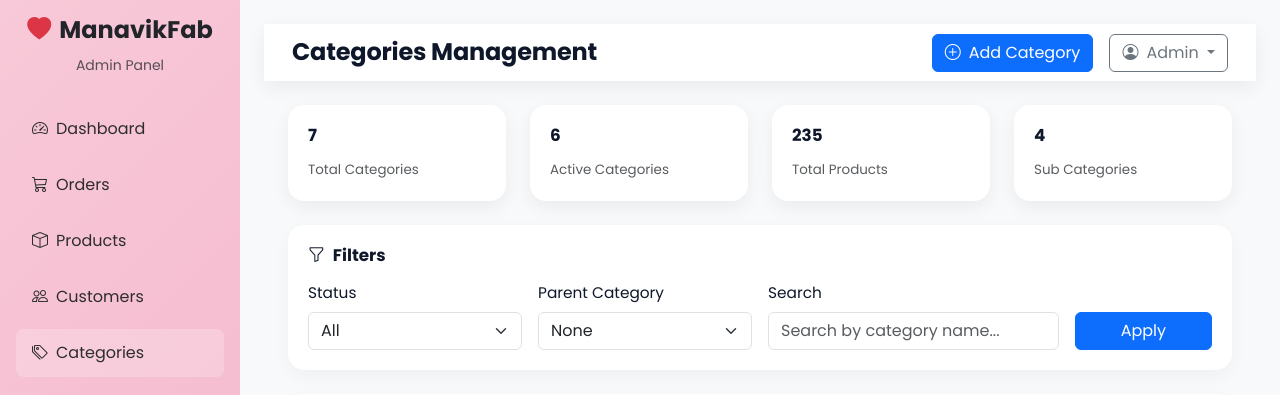
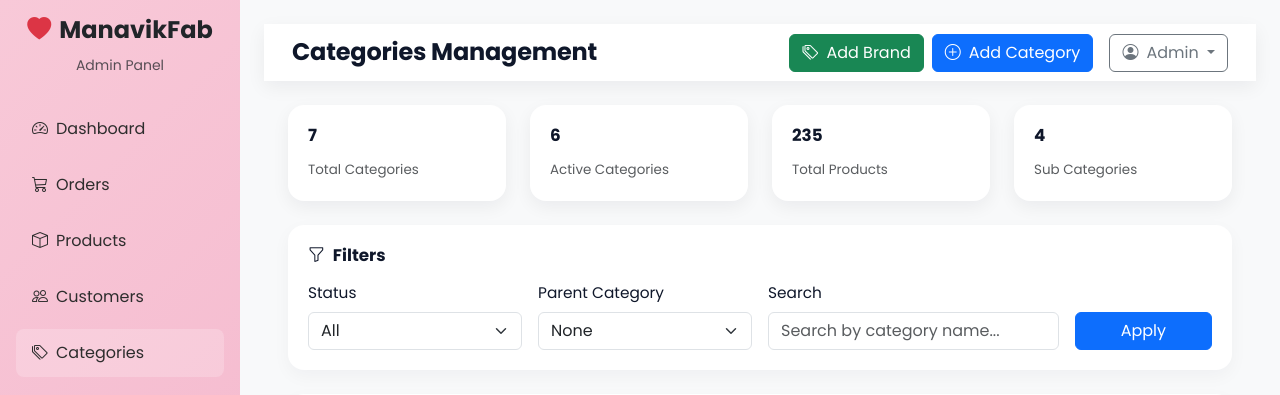
Before and after one commit to lavkush2336/madvik-98910, a PHP site: page /Admin/categories.php in a window 1280 px wide. Shown: the top 395 px of the page. Run offline with PHP 8.4, Linux system fonts and the light colour scheme.

Commit message:
add brand button

```diff
--- a/Admin/categories.php
+++ b/Admin/categories.php
@@ -193,6 +193,9 @@
                         </button>
                         <h4 class="mb-0">Categories Management</h4>
                         <div class="d-flex align-items-center">
+                            <button class="btn btn-success me-2">
+                                <i class="bi bi-tags me-2"></i>Add Brand
+                            </button>
                             <button class="btn btn-primary me-3" data-bs-toggle="modal" data-bs-target="#addCategoryModal">
                                 <i class="bi bi-plus-circle me-2"></i>Add Category
                             </button>
```
